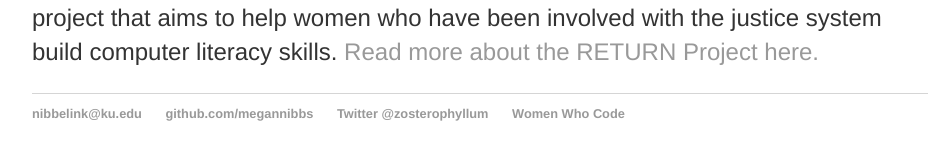
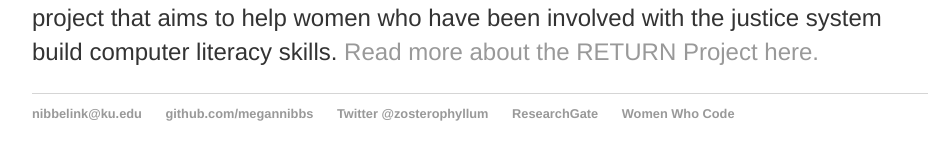
Before and after one commit to megannibbs/megannibbelink.github.io, a Jekyll site: the page built from index.html, in a window 1280 px wide. Shown: the part 485-645 px from the top of the page, without its empty margins (160-1111 px from the left). Built offline with Jekyll 4.4.1, drawn with Linux system fonts in a browser that asks for light colours.

Commit message:
Update default.html

```diff
--- a/_layouts/default.html
+++ b/_layouts/default.html
@@ -25,6 +25,7 @@
 	        		<li><a href="mailto:nibbelink@ku.edu">nibbelink@ku.edu</a></li>
 	        		<li><a href="https://github.com/megannibbs">github.com/megannibbs</a></li>
 				<li><a href="https://twitter.com/zosterophyllum">Twitter @zosterophyllum</a></li>
+				<li><a href="https://www.researchgate.net/profile/Megan-Nibbelink">ResearchGate</a></li>
 				<li><a href="https://www.womenwhocode.com">Women Who Code</a></li>
 				</ul>
 			</footer>
```
